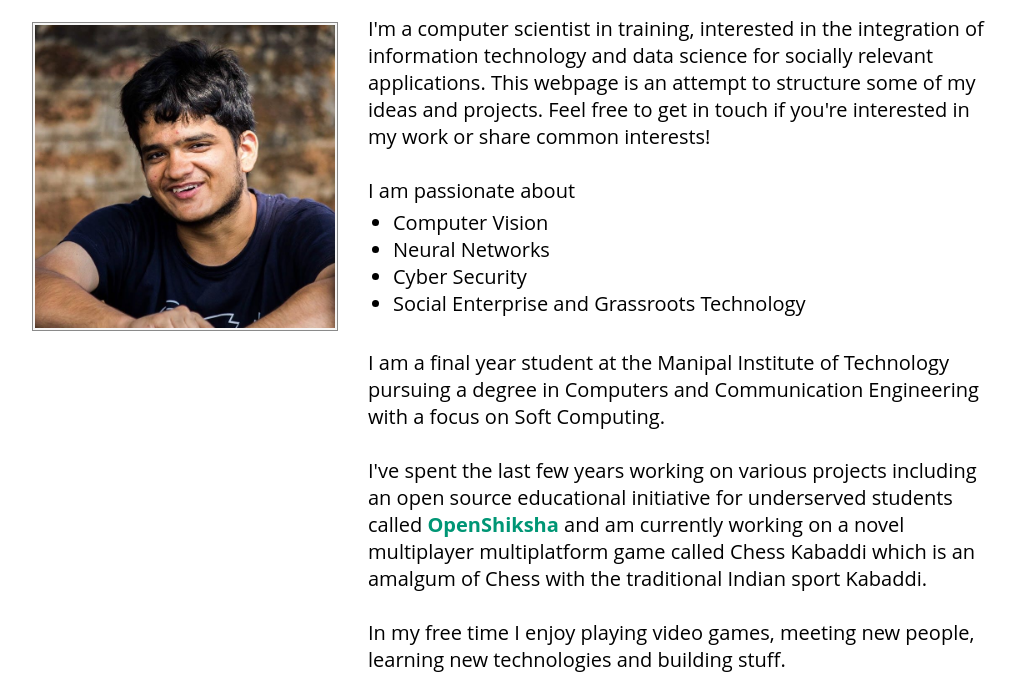
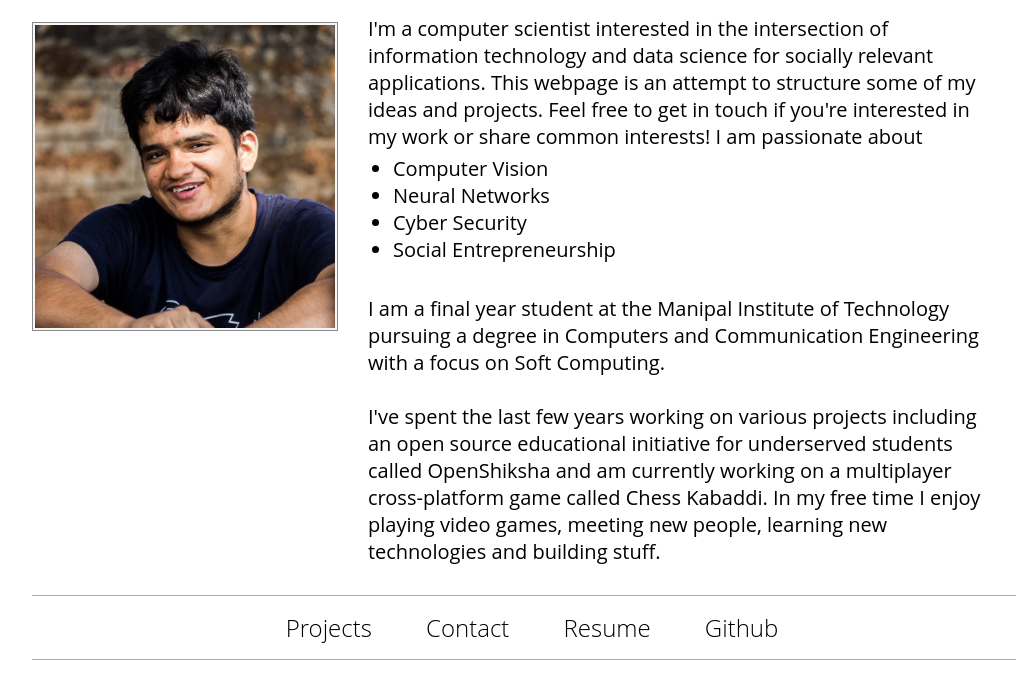
Before and after one commit to Guzzler/Guzzler.github.io, a plain HTML site: page index.html in a window 1280 px wide. Shown: the part 78-769 px from the top of the page, without its empty margins (108-1124 px from the left). Drawn offline with nearby package versions, Linux system fonts and the light colour scheme.

Commit message:
Added Chess Kabaddi and changed info

```diff
--- a/index.html
+++ b/index.html
@@ -39,8 +39,7 @@
 
 			<div class="infodiv">
 					<p>
-						I'm a computer scientist in training, interested in the integration of information technology and data science for socially relevant applications. This webpage is an attempt to structure some of my ideas and projects. Feel free to get in touch if you're interested in my work or share common interests!<br><br>
-
+I'm a computer scientist interested in the intersection of information technology and data science for socially relevant applications. This webpage is an attempt to structure some of my ideas and projects. Feel free to get in touch if you're interested in my work or share common interests!
 						I am passionate about
 					</p>
 
@@ -52,7 +51,7 @@
 
 						<li>Cyber Security</li>
 
-						<li>Social Enterprise and Grassroots Technology</li>
+						<li>Social Entrepreneurship</li>
 
 					</ul>
 
@@ -61,8 +60,7 @@
 					<p class="lowertoppara">
 						I am a final year student at the Manipal Institute of Technology pursuing a degree in Computers and Communication Engineering with a focus on Soft Computing.<br><br>
 
-						I've spent the last few years working on various projects including an open source educational initiative for underserved students called <a class="greenlink" href="http://www.openshiksha.org" target="_blank">OpenShiksha</a> and am currently working on a novel multiplayer multiplatform game called Chess Kabaddi which is an amalgum of Chess with the traditional Indian sport Kabaddi.<br><br>
-
+            I've spent the last few years working on various projects including an open source educational initiative for underserved students called OpenShiksha and am currently working on a multiplayer cross-platform game called Chess Kabaddi.
 						In my free time I enjoy playing video games, meeting new people, learning new technologies and building stuff.
 					</p>
 
@@ -114,16 +112,17 @@
 					<img width="560" height="315" src="cyberhawk.jpeg" class='contentpic'>
 				</div>
 			</a>
-			<a href="#" target="_blank">
+			<a href="https://play.google.com/store/apps/details?id=com.chesskabaddi.game" target="_blank">
 				<div class="contentpane">
 					<img src="./imgs/chesskabaddi.png" id="chesskabaddi_logo" class="venturelogo"><h1 id='chesskabaddi_title'> Chess Kabaddi</h1>
 					<p>
 						A novel multiplayer cross-platform game built with a state of the art adversarial AI which is a fusion of the intellectual stimulation of Chess with the fun of the Indian sport Kabaddi.
 					</p>
+					<h2> https://goo.gl/CHuKc1</h2>
 					<img width="560" height="315" src="chesskabaddi.jpg" class='contentpic'>
 				</div>
 			</a>
-			<a href="#" target="_blank">
+			<!-- <a href="#" target="_blank"> -->
 				<div class="contentpane">
 
 					<img src="./imgs/providentia.png" id="Providentia_logo" class="venturelogo"><h1 id='providentia_title'> Providentia</h1>
@@ -132,7 +131,7 @@
 					</p>
 					<img width="560" height="315" src="Providentia.jpeg" class='contentpic'>
 				</div>
-			</a>
+			<!-- </a> -->
 
 
 
```
Also changed, not shown: imgs/QR_Email.png.
